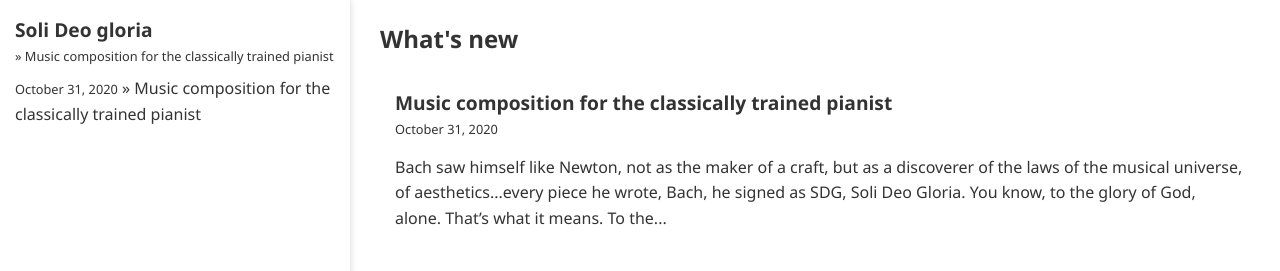
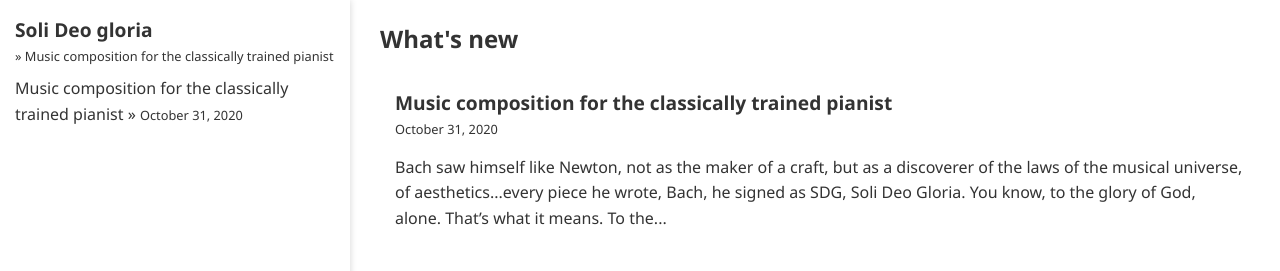
Before and after one commit to ansyblenetwork/sdg, a Jekyll site: the page built from index.html, in a window 1280 px wide. Shown: the top 271 px of the page. Built offline with Jekyll 4.4.1, drawn with Linux system fonts in a browser that asks for light colours.

Commit message:
Update page.html

```diff
--- a/_layouts/page.html
+++ b/_layouts/page.html
@@ -19,7 +19,7 @@
 			<div style="margin-bottom:10px" class="date-format" style="padding-bottom:15px">&raquo;&nbsp;Music composition for the classically trained pianist</div>
 			<ul>
 				{% for post in site.posts %}
-					<li><span class="date-format">{{ post.date | date: "%B %-d, %Y" }}</span> &raquo;&nbsp;<a href="{{ post.url | relative_url }}">{{ post.title }}</a></li>
+					<li><a href="{{ post.url | relative_url }}">{{ post.title }}</a> &raquo;&nbsp;<span class="date-format">{{ post.date | date: "%B %-d, %Y" }}</span></li>
 				{% endfor %}
 			</ul>
 
```
